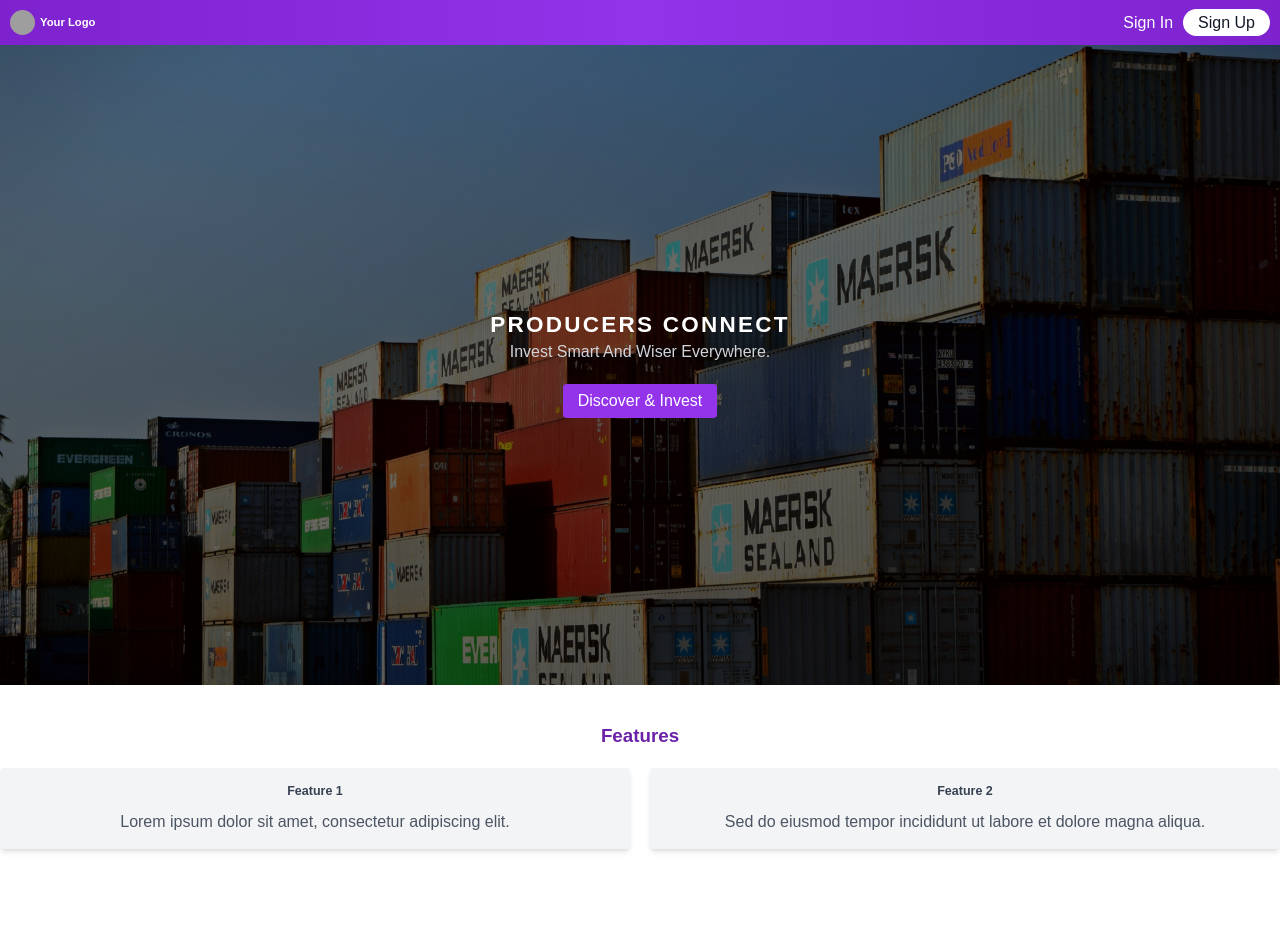
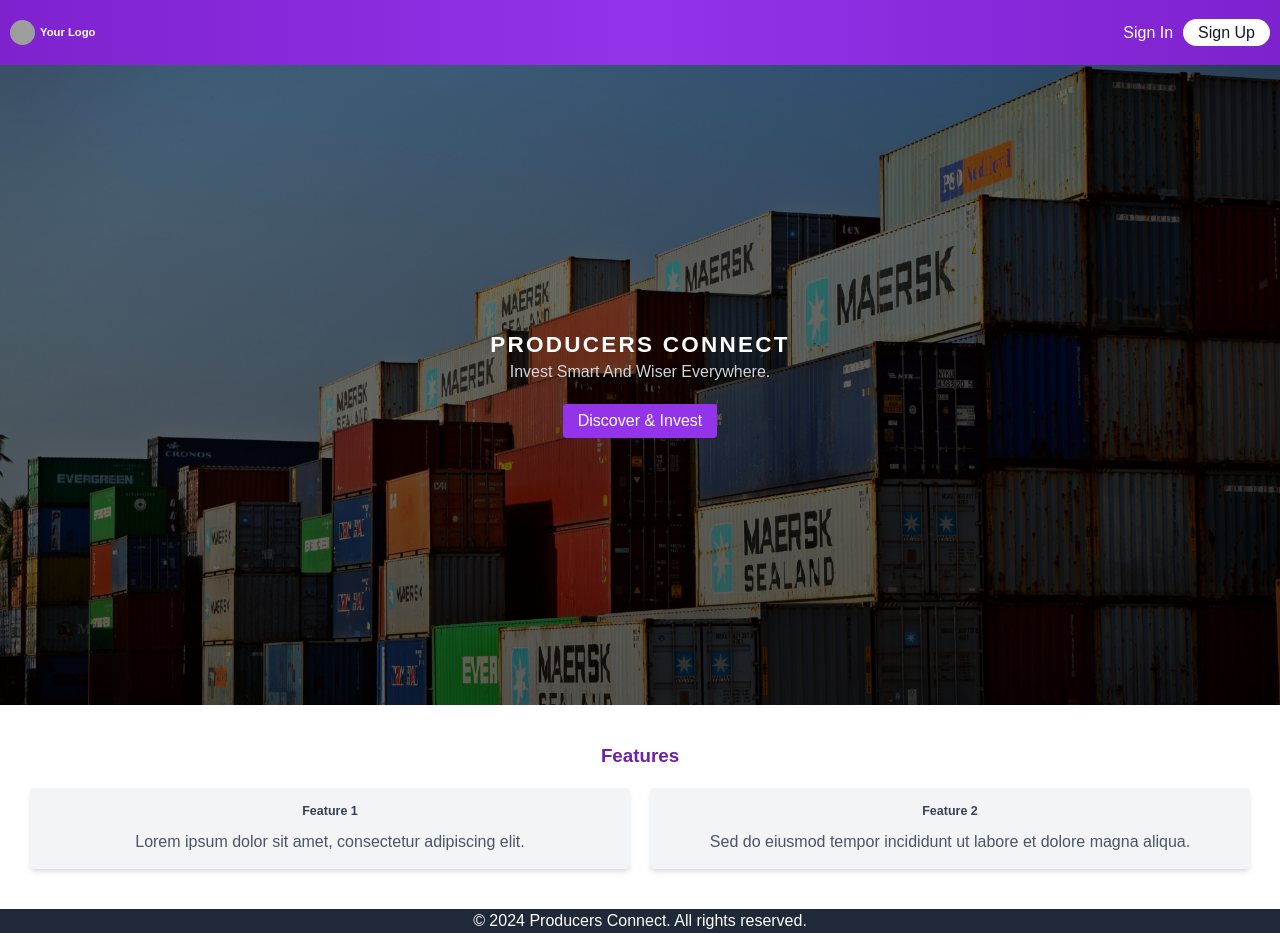
Before and after one commit to ericndungutse/trade-center-fn, a React (Vite) app: page / in a window 1280 px wide. Before the commit the page ends 889 px from the top, so only its background shows below. Built offline with nearby package versions, Linux system fonts and the light colour scheme; grey boxes are pictures that could not be loaded.

Commit message:
build footer

```diff
--- a/src/components/Features.jsx
+++ b/src/components/Features.jsx
@@ -3,7 +3,7 @@
 
 const Features = () => {
   return (
-    <section className='bg-white py-16'>
+    <section className='bg-white py-16 px-12'>
       <div className='container mx-auto text-center'>
         <h2 className='text-3xl font-bold text-purple-800 mb-8'>Features</h2>
 
--- /dev/null
+++ b/src/components/Footer.jsx
@@ -0,0 +1,12 @@
+// src/components/Footer.js
+import React from 'react';
+
+const Footer = () => {
+  return (
+    <footer className='bg-gray-800 text-white text-center'>
+      <p>&copy; 2024 Producers Connect. All rights reserved.</p>
+    </footer>
+  );
+};
+
+export default Footer;
--- a/src/components/Header.jsx
+++ b/src/components/Header.jsx
@@ -4,7 +4,7 @@
 
 const Header = () => {
   return (
-    <header className='bg-gradient-to-r from-purple-700 via-purple-600 to-purple-700 text-white p-4'>
+    <header className='bg-gradient-to-r py-8 from-purple-700 via-purple-600 to-purple-700 text-white p-4'>
       <div className='container mx-auto flex justify-between items-center'>
         {/* Logo */}
         <div className='flex items-center'>
--- a/src/pages/Home.jsx
+++ b/src/pages/Home.jsx
@@ -1,12 +1,14 @@
 import React from 'react';
 import Showcase from '../components/ShowCase';
 import Features from '../components/Features';
+import Footer from '../components/Footer';
 
 export default function Home() {
   return (
     <div>
       <Showcase />
       <Features />
+      <Footer />
     </div>
   );
 }
```
